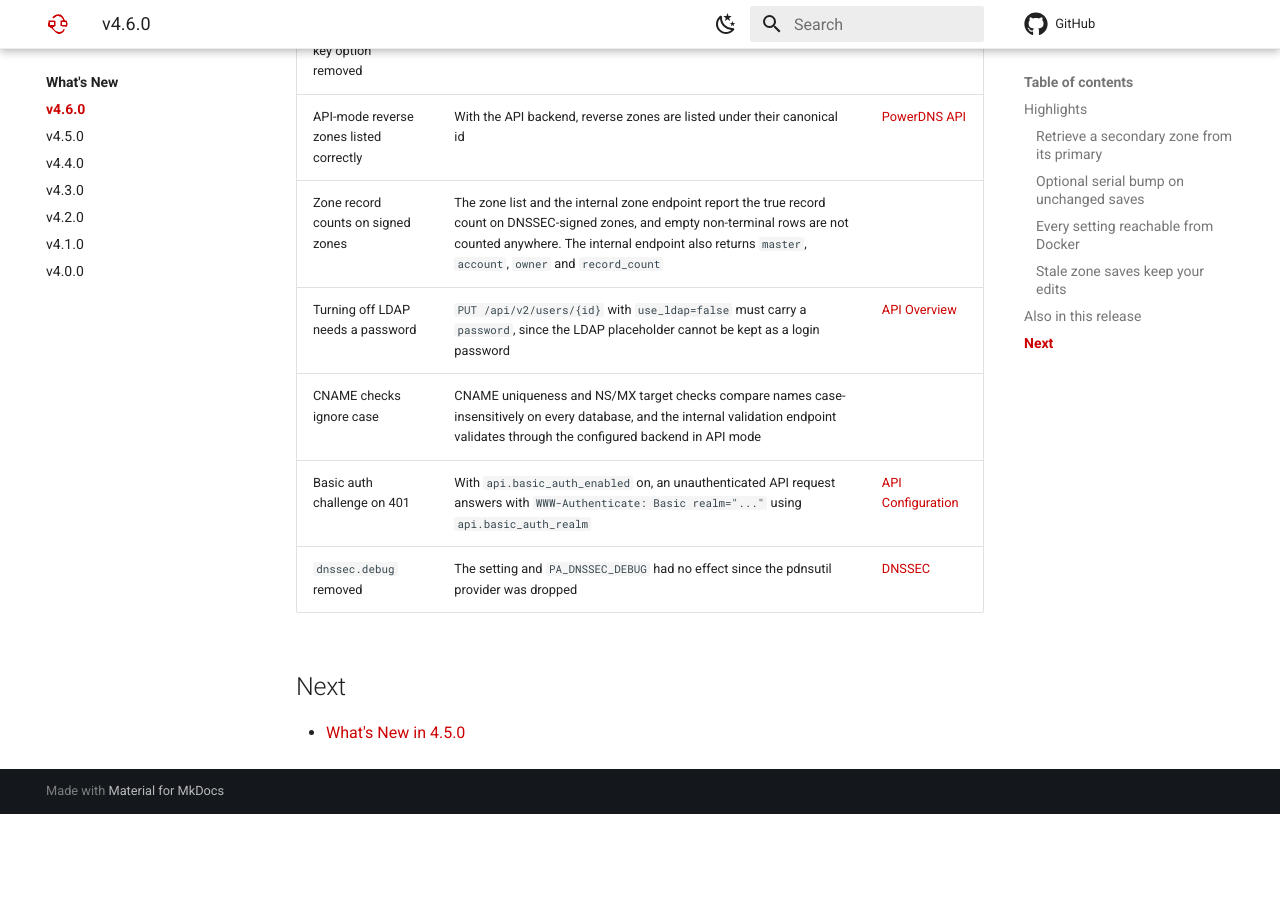
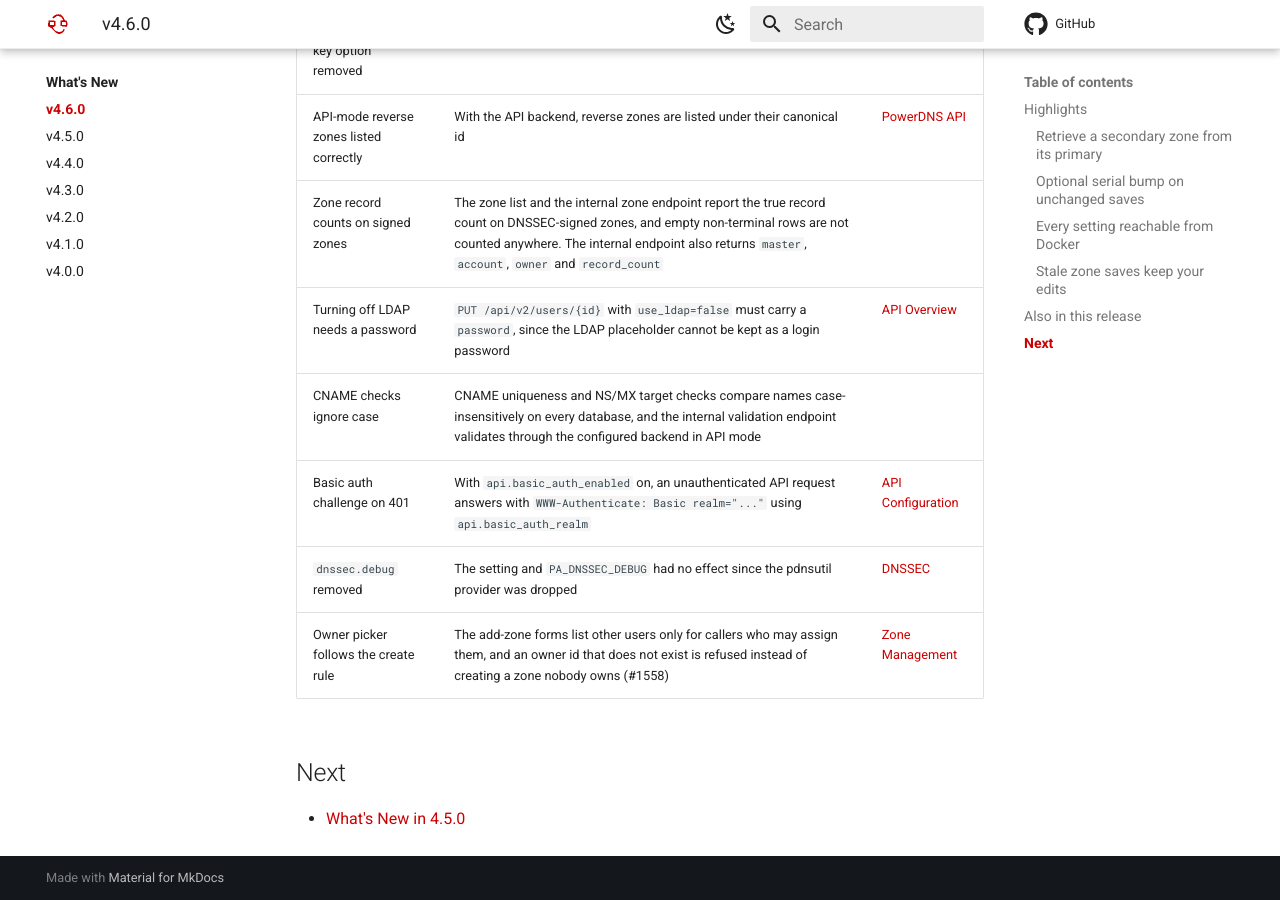
Before and after one commit to poweradmin/poweradmin-docs, an MkDocs documentation site: the page built from docs/whats-new/v4.6.0.md, in a window 1280 px wide and 900 px high, scrolled down 3488 px. Built offline with MkDocs 1.6.1 and Material for MkDocs 9.7.7, drawn with Linux system fonts in a browser that asks for light colours; comment, search, counter and statistics services are not loaded; before the commit the page ends 4302 px from its top, so only the background shows below that.

Commit message:
docs(zones): state the permission needed to give a new zone to another user

```diff
--- a/docs/whats-new/v4.6.0.md
+++ b/docs/whats-new/v4.6.0.md
@@ -80,6 +80,7 @@ See [Basic Configuration](../configuration/basic.md#miscellaneous-settings) for
 | CNAME checks ignore case | CNAME uniqueness and NS/MX target checks compare names case-insensitively on every database, and the internal validation endpoint validates through the configured backend in API mode | |
 | Basic auth challenge on 401 | With `api.basic_auth_enabled` on, an unauthenticated API request answers with `WWW-Authenticate: Basic realm="..."` using `api.basic_auth_realm` | [API Configuration](../configuration/api.md) |
 | `dnssec.debug` removed | The setting and `PA_DNSSEC_DEBUG` had no effect since the pdnsutil provider was dropped | [DNSSEC](../configuration/dnssec.md) |
+| Owner picker follows the create rule | The add-zone forms list other users only for callers who may assign them, and an owner id that does not exist is refused instead of creating a zone nobody owns (#1558) | [Zone Management](../user-guide/zones.md#zone-ownership) |
 
 ## Next
 
```
Also changed, not shown: docs/user-guide/permissions.md (+1 -0 lines), docs/user-guide/zones.md (+2 -0 lines).
